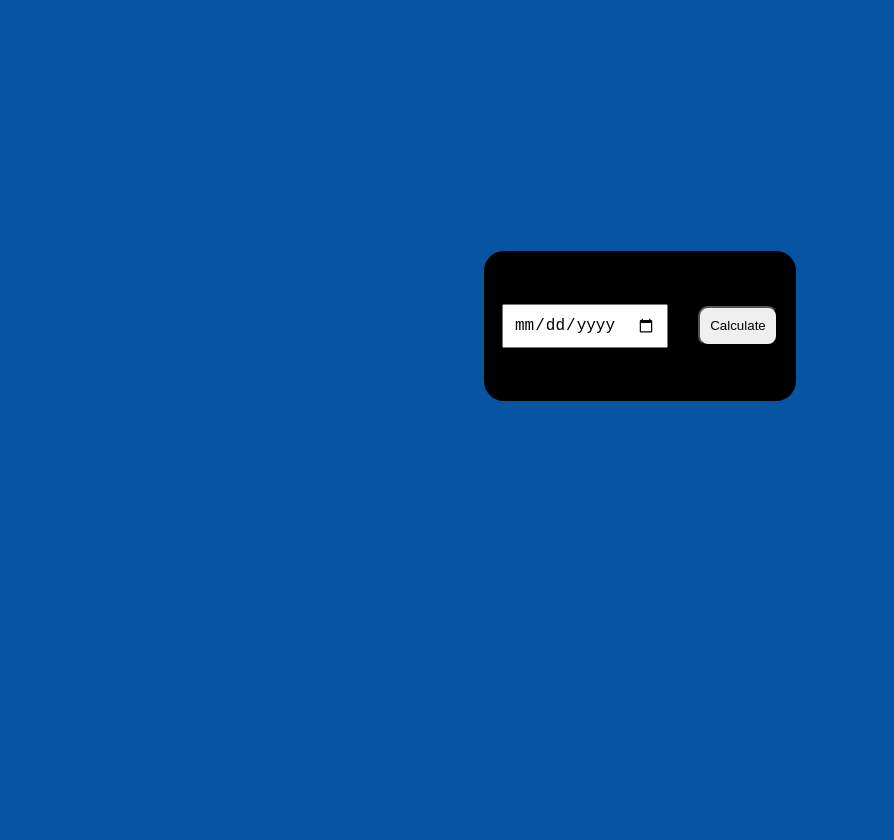
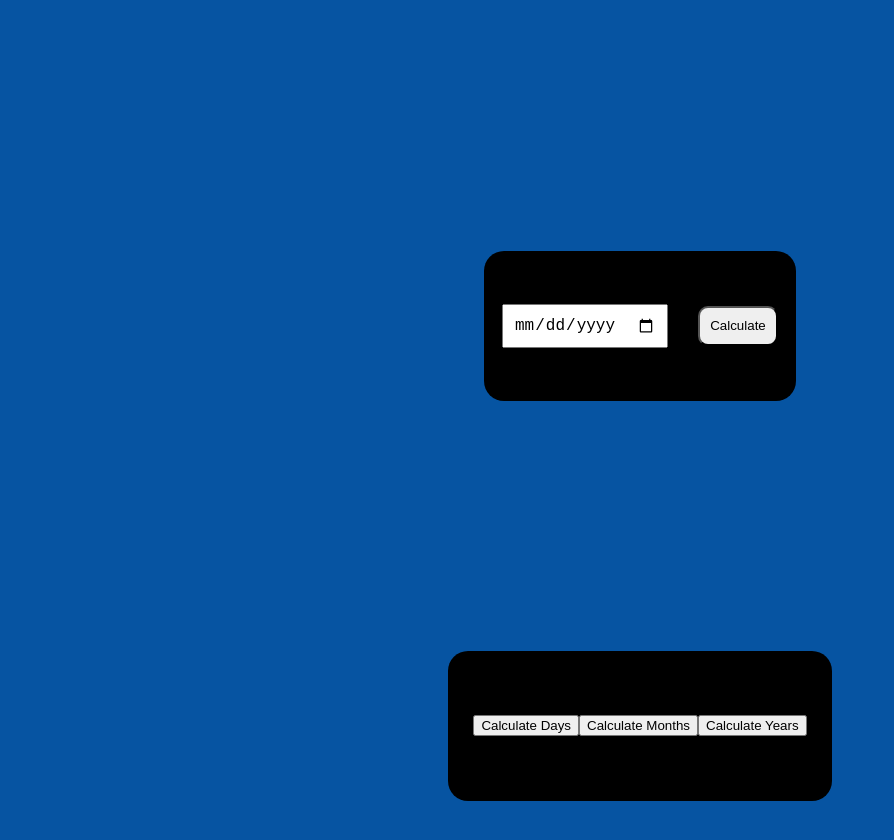
Before and after one commit to Gulzarokz/classTask-05, a plain HTML site: page index.html in a window 1280 px wide. Shown: the part 80-920 px from the top of the page, without its empty margins (0-894 px from the left). Before the commit the page ends 800 px from the top, so only its background shows below. Drawn offline with Linux system fonts and the light colour scheme.

```diff
--- a/index.html
+++ b/index.html
@@ -17,7 +17,15 @@
                 <button class="btn">Calculate</button>
             </div>
 
+
+
         </div>
+
+        <div class="buttons">
+            <button onclick="calculateDifference('days')">Calculate Days</button>
+            <button onclick="calculateDifference('months')">Calculate Months</button>
+            <button onclick="calculateDifference('years')">Calculate Years</button>
+           </div>
 
 
 
--- a/style.css
+++ b/style.css
@@ -38,3 +38,16 @@ background-color: rgb(6, 84, 162);
     color: #333;
     pointer-events: none;
 }
+
+.buttons{
+    display: flex;
+    align-items: center;
+    justify-content: center;
+    background-color: black;
+    height: 150px;
+    width: 30%;
+    border-radius: 20px;
+    margin-left: 35%;
+    margin-bottom: 200px;
+
+}
```
